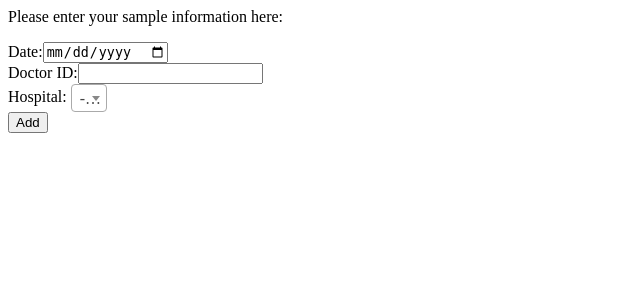
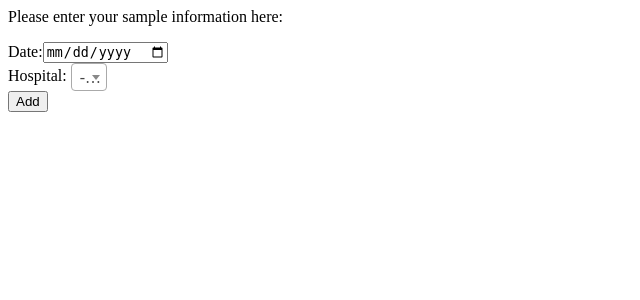
Before and after one commit to A-Bergfeldt/BacTrack, a PHP site: page /sample_input/sample_form.php in a window 1280 px wide. Shown: the top 300 px of the page, without its empty margins (0-640 px from the left). Run offline with PHP 8.4, Linux system fonts and the light colour scheme; data that the repository does not hold is empty.

Commit message:
Session is implemented and doctor ID is removed from form.
Session is implemented so the form input of Doctor ID is no longer necessary.

```diff
--- a/sample_input/sample_form.php
+++ b/sample_input/sample_form.php
@@ -1,4 +1,6 @@
 <?php
+session_start();
+
 // Database connection parameters
 $servername = "localhost";
 $username = "root";
@@ -38,7 +40,6 @@ while ($row = $result_hospital->fetch_assoc())
 
 <form action="insert_sample_data.php" method="POST">
     Date:<input name="date" type="date" required><br>
-    Doctor ID:<input name="user_id"><br> <!-- This should be stored automatically -->
     Hospital:
     <select name="hospital" id="hospital" required>
         <option disabled selected value>---</option>
```
